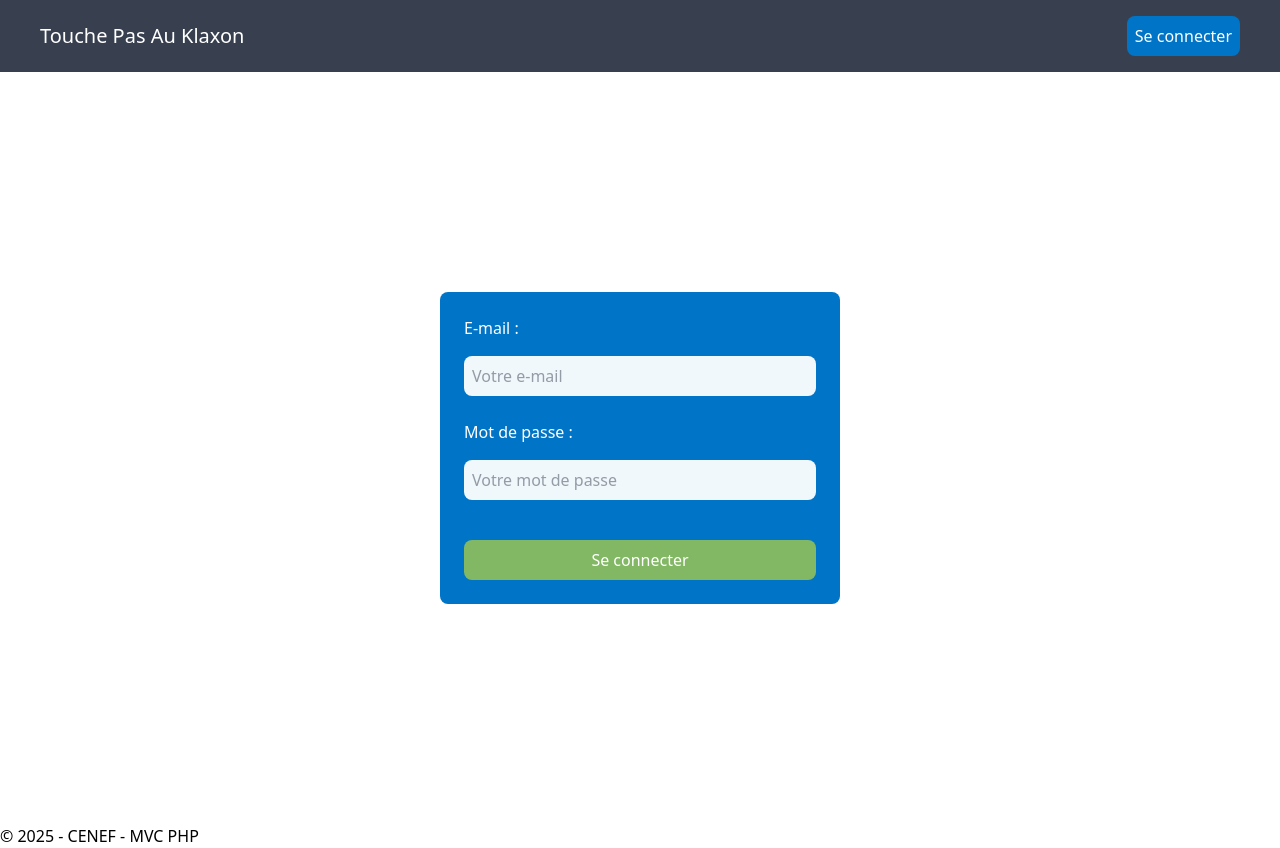
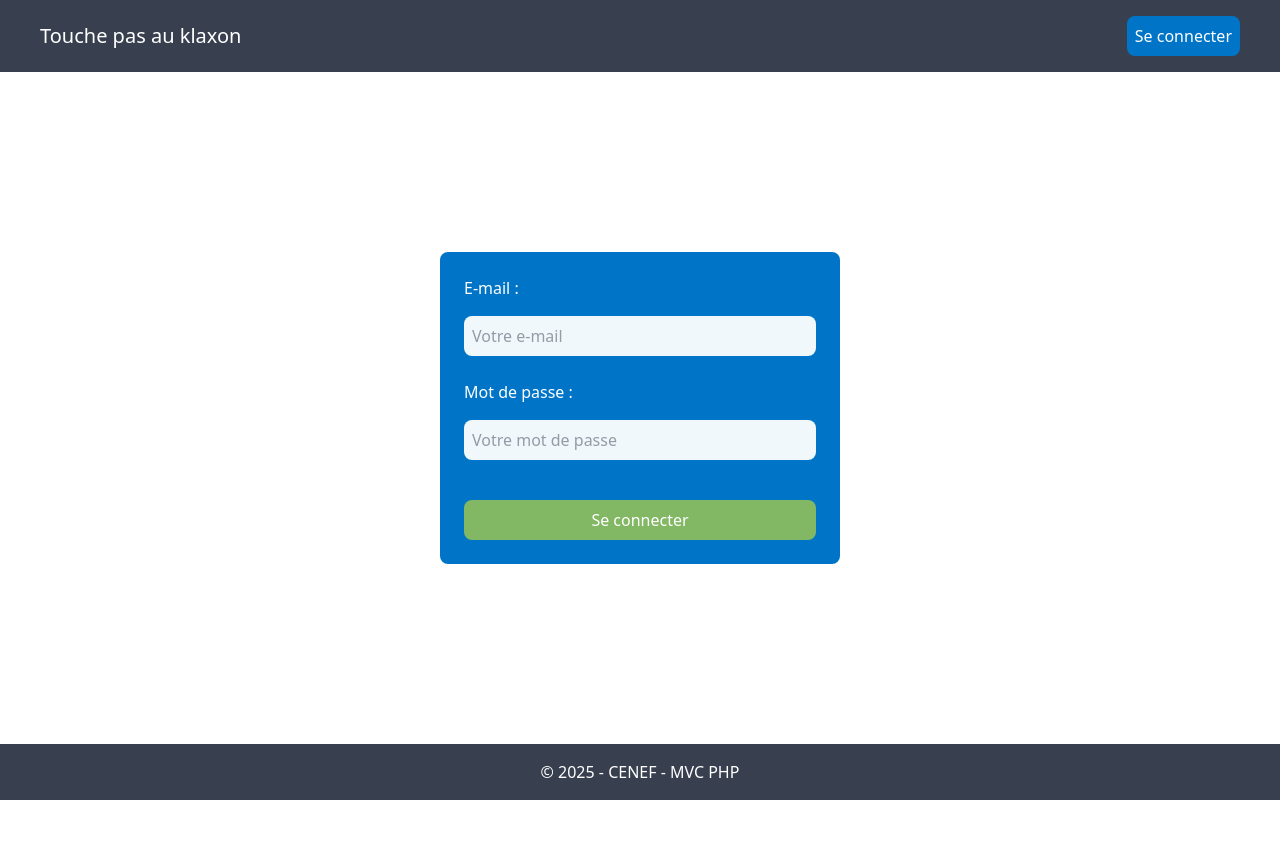
Before and after one commit to LamarreLeo/Devoir_Touche_Pas_Au_Klaxon, a PHP site: template PHP/src/Views/users/login.php in a window 1280 px wide. After the commit the page ends 800 px from the top, so only its background shows below. Run offline with PHP 8.4, Linux system fonts and the light colour scheme; the template is opened without the code that fills it, so the values that code supplies are empty.

Commit message:
Stylling du footer

```diff
--- a/PHP/src/Views/layout.php
+++ b/PHP/src/Views/layout.php
@@ -1,7 +1,7 @@
 <!DOCTYPE html>
 <head>
     <meta charset="UTF-8">
-    <title>Touche Pas Au Klaxon</title>
+    <title>Touche pas au klaxon</title>
     <meta name="viewport" content="width=device-width, initial-scale=1.0">
     <script src="https://cdn.jsdelivr.net/npm/@tailwindcss/browser@4"></script>
 </head>
@@ -9,7 +9,7 @@
     <!-- HEADER -->
     <header class="flex text-white justify-center bg-[#384050] py-4">
         <div class="flex justify-between items-center max-w-[1200px] w-full">
-            <a href="/Devoir_Touche_Pas_Au_Klaxon/PHP/public" class="text-xl">Touche Pas Au Klaxon</a>
+            <a href="/Devoir_Touche_Pas_Au_Klaxon/PHP/public" class="text-xl">Touche pas au klaxon</a>
             <div class="flex">
                 <?php if (isset($_SESSION['user'])): ?>
                     <!-- Utilisateur connecté -->
@@ -41,7 +41,7 @@
     </main>
 
     <!-- FOOTER -->
-    <footer>
+    <footer class="flex justify-center py-4 bg-[#384050] text-white">
         <p>&copy; 2025 - CENEF - MVC PHP</p>
     </footer>
 </body>
--- a/PHP/src/Views/users/login.php
+++ b/PHP/src/Views/users/login.php
@@ -1,5 +1,5 @@
 <div>
-    <div class="flex flex-col items-center justify-center h-[calc(100vh-6vh)]">
+    <div class="flex flex-col items-center justify-center h-[calc(100vh-128px)]">
         <div class="bg-[#0074C7] text-white w-[400px] p-6 rounded-lg">
             <?php if (!empty($error)) : ?>
                 <div class="bg-red-500 text-white p-4 rounded-lg mb-4">
```
